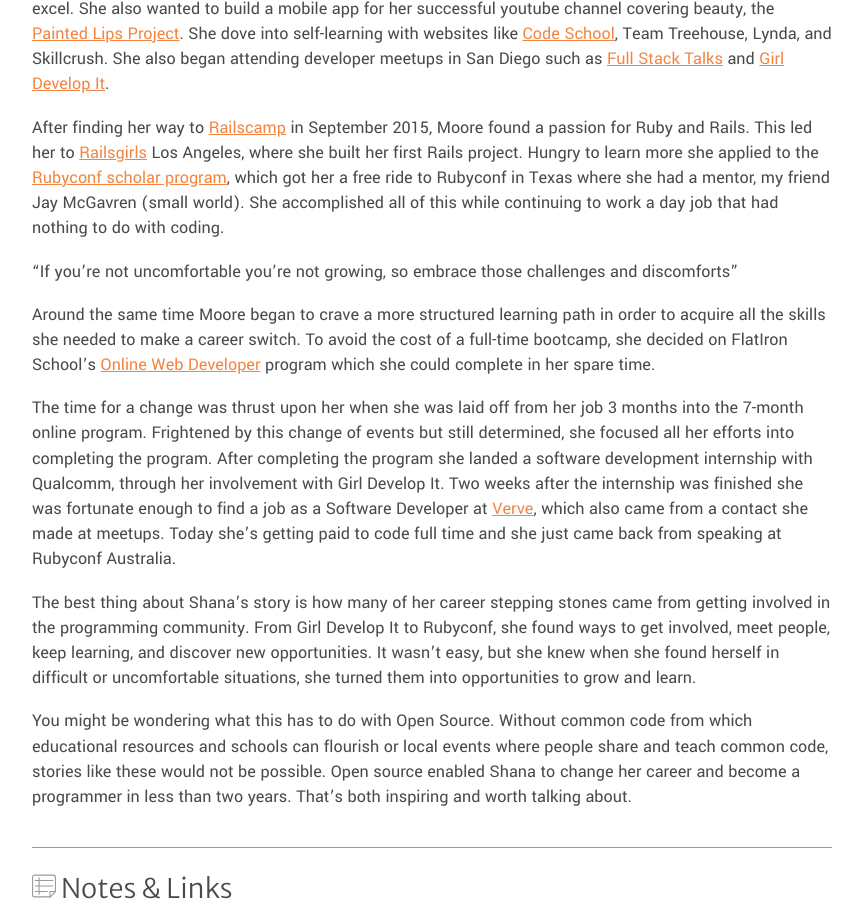
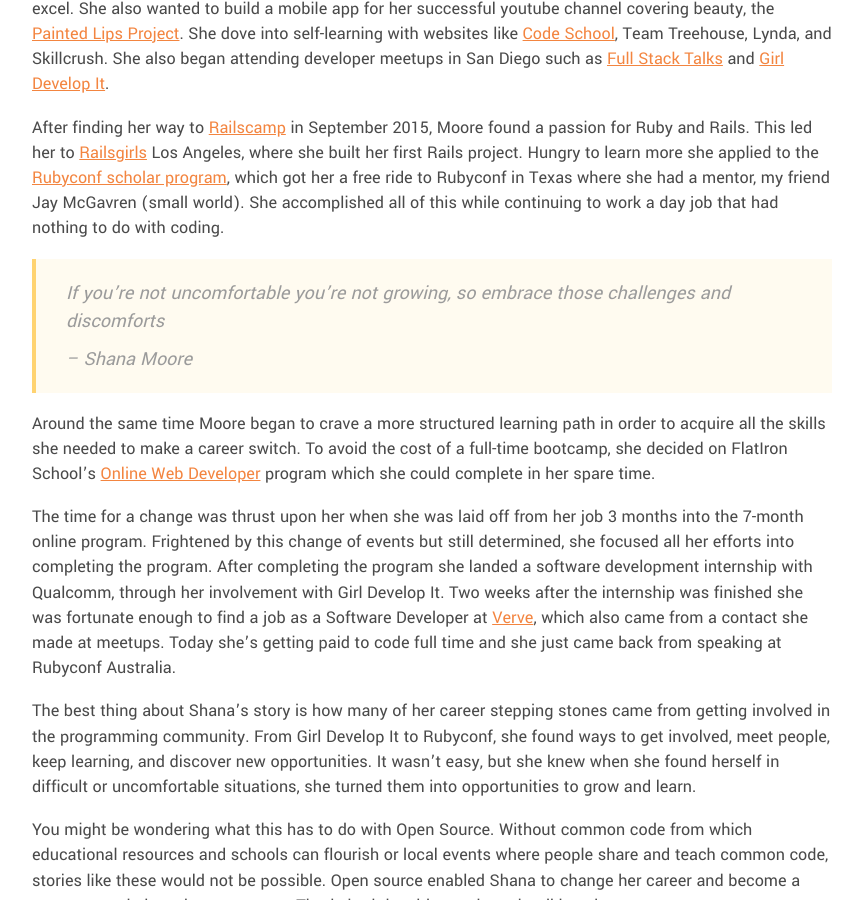
Before and after one commit to Code-Pop/open-sourcecraft, a Jekyll site: the page built from _episodes/shana-moore.markdown, in a window 1280 px wide and 900 px high, scrolled down 963 px. Shown: the whole window, without its empty margins (208-1071 px from the left). Built offline with Jekyll 4.4.1, drawn with Linux system fonts in a browser that asks for light colours.

Commit message:
Updated Shana Moore

```diff
--- a/_episodes/shana-moore.markdown
+++ b/_episodes/shana-moore.markdown
@@ -24,7 +24,8 @@
 
 After finding her way to [Railscamp](http://railscamps.com/) in September 2015, Moore found a passion for Ruby and Rails.  This led her to [Railsgirls](http://railsgirls.com/) Los Angeles, where she built her first Rails project.  Hungry to learn more she applied to the [Rubyconf scholar program](http://rubyconf.org/scholarship), which got her a free ride to Rubyconf in Texas where she had a mentor, my friend Jay McGavren (small world).  She accomplished all of this while continuing to work a day job that had nothing to do with coding.
 
-“If you’re not uncomfortable you’re not growing, so embrace those challenges and discomforts”
+> If you’re not uncomfortable you’re not growing, so embrace those challenges and discomforts
+><cite>-- Shana Moore
 
 Around the same time Moore began to crave a more structured learning path in order to acquire all the skills she needed to make a career switch.  To avoid the cost of a full-time bootcamp, she decided on FlatIron School’s [Online Web Developer](https://flatironschool.com/programs/online-web-developer-career-course/) program which she could complete in her spare time.
 
```
